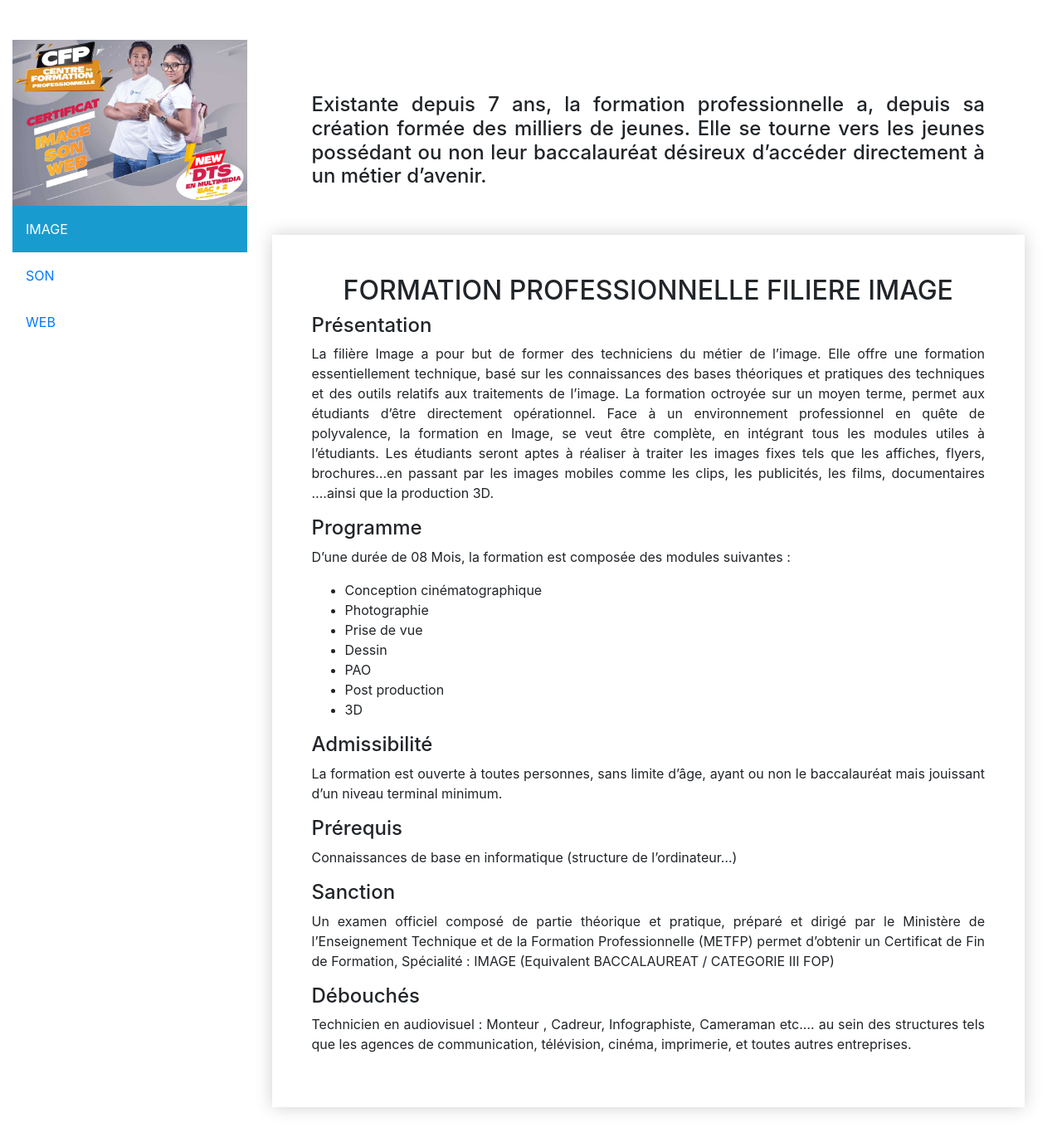
After one commit to MyeLane/Site-Vitrine, a PHP site: page /cfp.php in a window 1280 px wide. The commit adds this page. Shown: the whole page at 83% size. Run offline with PHP 8.4, Linux system fonts and the light colour scheme.

Commit message:
formation page cfp en ligne et presentielle

```diff
--- /dev/null
+++ b/cfp.php
@@ -0,0 +1,115 @@
+<!DOCTYPE html>
+<html lang="en">
+<head>
+<meta charset='utf-8'>
+    <title>E-media</title>
+    <link rel="icon" type="icon" href="img/logo E-media copie.png">
+    <meta name='viewport' content='width=device-width, initial-scale=1'>
+    <link rel='stylesheet' type='text/css' media='screen' href='css/formation.css'>
+    <link rel="stylesheet" href="css/bootstrap.min.css">
+    <link rel="stylesheet" href="css/fontawesome-free-5.8.2-web/css/all.min.css">
+</head>
+<body>
+<div class="row mt-5 col-12">
+  <div class="col-3">
+    <img src="img/accueil/96735692_559166918357964_1257399878321963008_n.jpg" class="img-fluid" alt="">
+    <div class="nav flex-column nav-pills" id="v-pills-tab" role="tablist" aria-orientation="vertical">
+      <a class="nav-link active" id="v-pills-image-tab" data-toggle="pill" href="#v-pills-image" role="tab" aria-controls="v-pills-home" aria-selected="true">IMAGE</a>
+      <a class="nav-link" id="v-pills-son-tab" data-toggle="pill" href="#v-pills-son" role="tab" aria-controls="v-pills-profile" aria-selected="false">SON</a>
+      <a class="nav-link" id="v-pills-web-tab" data-toggle="pill" href="#v-pills-web" role="tab" aria-controls="v-pills-messages" aria-selected="false">WEB</a>
+    </div>
+  </div>
+  <div class="col-9">
+        <div>
+            <h4 class="text-justify mt-3 p-5">Existante depuis 7 ans, la formation professionnelle a, depuis sa création formée des milliers de jeunes. Elle se tourne vers les jeunes possédant ou non leur baccalauréat désireux d’accéder directement à un métier d’avenir.</h4>
+        </div>
+    <div class="tab-content mb-5 tab-cfp" id="v-pills-tabContent">
+        <div class="tab-pane p-5 fade show active" id="v-pills-image" role="tabpanel" aria-labelledby="v-pills-image-tab">
+            <h2 align="center">FORMATION PROFESSIONNELLE FILIERE IMAGE</h2>
+            <h4>Présentation</h4>
+            <p class="text-justify">La filière Image a pour but de former des techniciens du métier de l’image. Elle offre une formation essentiellement technique, basé sur les connaissances des bases théoriques et pratiques des techniques et des outils relatifs aux traitements de l’image. La formation octroyée sur un moyen terme, permet aux étudiants d’être directement opérationnel. Face à un environnement professionnel en quête de polyvalence, la formation en Image, se veut être complète, en intégrant tous les modules utiles à l’étudiants. Les étudiants seront aptes à réaliser à traiter les images fixes tels que les affiches, flyers, brochures…en passant par les images mobiles comme les clips, les publicités, les films, documentaires ….ainsi que la production 3D.</p>
+            <h4>Programme</h4>
+            <p class="text-justify">D’une durée de 08 Mois, la formation est composée des modules suivantes :</p>
+            <ul>
+                <li>Conception cinématographique</li>
+                <li>Photographie</li>
+                <li>Prise de vue</li>
+                <li>Dessin</li>
+                <li>PAO</li>
+                <li>Post production</li>
+                <li>3D</li>
+            </ul>
+            <h4>Admissibilité</h4>
+            <p class="text-justify">La formation est ouverte à toutes personnes, sans limite d’âge, ayant ou non le baccalauréat mais jouissant d’un niveau terminal minimum.</p>
+            <h4>Prérequis</h4>
+            <p>Connaissances de base en informatique (structure de l’ordinateur…)</p>
+            <h4>Sanction</h4>
+            <p class="text-justify">Un examen officiel composé de partie théorique et pratique, préparé et dirigé par le Ministère de l’Enseignement Technique et de la Formation Professionnelle (METFP) permet d’obtenir un Certificat de Fin de Formation, Spécialité : IMAGE (Equivalent BACCALAUREAT / CATEGORIE III FOP)</p>
+            <h4>Débouchés</h4>
+            <p class="text-justify">Technicien en audiovisuel : Monteur , Cadreur, Infographiste, Cameraman etc.… au sein des structures tels que les agences de communication, télévision, cinéma, imprimerie, et toutes autres entreprises.</p>
+        </div>
+        <div class="tab-pane fade p-5" id="v-pills-son" role="tabpanel" aria-labelledby="v-pills-son-tab">
+
+
+            <h2 align="center">FORMATION PROFESSIONNELLE FILIERE SON</h2>
+            <h4>Présentation</h4>
+            <p class="text-justify">La filière SON a pour objectif de former des techniciens du métier du son. Elle s’adresse aux passionnés du son, qui veulent en faire leur métier et acquérir les bases nécessaires pour évoluer dans ce domaine. Elle permet aux étudiants de maîtriser les matériels ainsi que d’acquérir les techniques nécessaires dans la prise et le traitement de son. Des bases théoriques solides complétés par des pratiques régulières permettent aux étudiants d’être directement opérationnel sur le plan professionnel à l’issu de la formation. Les étudiants seront alors aptes à effectuer une séance d’enregistrement, de faire des compositions, d’arrangement et mixage sur une station audio.</p>
+            <h4>Programme</h4>
+            <p class="text-justify">D’une durée de 06 Mois le programme de formation de la filière son se compose :</p>
+            <ul>
+                <li>Environnement studio</li>
+                <li>Prise de son</li>
+                <li>Mixage</li>
+                <li>Traitement de son</li>
+                <li>Mastering</li>
+            </ul>
+            <p class="text-justify">Un studio son muni de tous les matériels nécessaires est mise à disposition pour parfaire la formation.</p>
+            <h4>Admissibilité</h4>
+            <p class="text-justify">La formation est ouverte à toutes personnes, sans limite d’âge, ayant ou non le baccalauréat mais jouissant d’un niveau terminal minimum.</p>
+            <h4>Prérequis</h4>
+            <p>Connaissances de base en informatique (structure de l’ordinateur…)</p>
+            <h4>Sanction</h4>
+            <p class="text-justify">Un examen officiel composé de partie théorique et pratique, préparé et dirigé par le Ministère de l’Enseignement Technique et de la Formation Professionnelle (METFP) permet d’obtenir un Certificat de Fin de Formation, Spécialité : SON (Equivalent BACCALAUREAT / CATEGORIE III FOP)</p>
+            <h4>Débouchés</h4>
+            <p class="text-justify">Technicien son : Opérateur son, Sonorisateur, Sound designer, Production musicale.… au sein des structures tels que les studios de sonorisation, radio.</p>
+
+
+        </div>
+        <div class="tab-pane fade p-5" id="v-pills-web" role="tabpanel" aria-labelledby="v-pills-web-tab">
+
+
+        <h2 align="center">FORMATION PROFESSIONNELLE FILIERE WEB</h2>
+            <h4>Présentation</h4>
+            <p class="text-justify">La filière WEB a pour objectif de former des techniciens en web. Elle est destinée à tous ceux qui souhaitent avoir les compétences nécessaires pour la conception et le développement d’un site web. La formation basée sur les connaissances aussi bien théoriques que pratiques permet aux étudiants qui la suivent d’avoir toutes les compétences nécessaires pour intégrer le monde professionnel. Les étudiants seront en mesure de créer un site web, et de maitriser toutes les fonctionnalités pour son développement.</p>
+            <h4>Contenu</h4>
+            <p class="text-justify">D’une durée de 06 Mois le programme de formation de la filière web se compose :</p>
+            <ul>
+                <li>HTML</li>
+                <li>Javascript</li>
+                <li>Methode Merise</li>
+                <li>PHP</li>
+                <li>PAO</li>
+            </ul>
+            <h4>Admissibilité</h4>
+            <p class="text-justify">La formation est ouverte à toutes personnes, sans limite d’âge, ayant ou non le baccalauréat mais jouissant d’un niveau terminal minimum.</p>
+            <h4>Prérequis</h4>
+            <p>Connaissances de base en informatique (structure de l’ordinateur…)</p>
+            <h4>Sanction</h4>
+            <p class="text-justify">Un examen officiel composé de partie théorique et pratique, préparé et dirigé par le Ministère de l’Enseignement Technique et de la Formation Professionnelle (METFP) permet d’obtenir un Certificat de Fin de Formation, Spécialité : SON (Equivalent BACCALAUREAT / CATEGORIE III FOP)</p>
+            <h4>Débouchés</h4>
+            <p class="text-justify">Technicien en web : webmaster, webdesigner, .… au sein des structures telles que les agences de communication, projet web et toutes autres entreprises.</p>
+
+
+
+        </div>
+    </div>
+  </div>
+</div>
+
+
+    <script src="js/jquery-3.3.1.slim.min.js"></script>
+    <script src="js/popper.min.js"></script>
+    <script src="js/bootstrap.min.js"></script>
+    <script src="js/aos.js"></script>
+</body>
+</html>
--- /dev/null
+++ b/css/formation.css
@@ -0,0 +1,12 @@
+.tab-cfp{
+    box-shadow: 0 0 1.25rem rgba(0, 0, 0, 0.19) !important;
+  }
+.nav-pills .nav-link.active{
+    background-color: #189cd0 !important;
+  }
+
+.nav-pills .nav-link{
+    background-color: #ffffff !important;
+    border-radius: 0rem !important;
+    padding: 1rem;
+  }
--- a/css/style.css
+++ b/css/style.css
@@ -282,7 +282,7 @@ ul li .fa {
   padding: 1rem;
 }
 
-.tab-content {
+.tab-actualite {
   height: 70vh;
   box-shadow: 0 0 1.25rem rgba(0, 0, 0, 0.19);
 }
--- a/index.php
+++ b/index.php
@@ -140,7 +140,7 @@ function dateToFrench($date, $format)
                         </li>
                     </ul>
 
-                    <div class="tab-content col-12 overflow-auto" id="pills-tabContent">
+                    <div class="tab-content tab-actualite col-12 overflow-auto" id="pills-tabContent">
                         <div class="tab-pane fade show active" id="pills-home" role="tabpanel" aria-labelledby="pills-home-tab">
                             <?php
                                 date_default_timezone_set('UTC');
```
Also changed, not shown: index.html (deleted, +0 -115 lines), online.php (added, +20 -0 lines), presencielle.php (added, +21 -0 lines).
